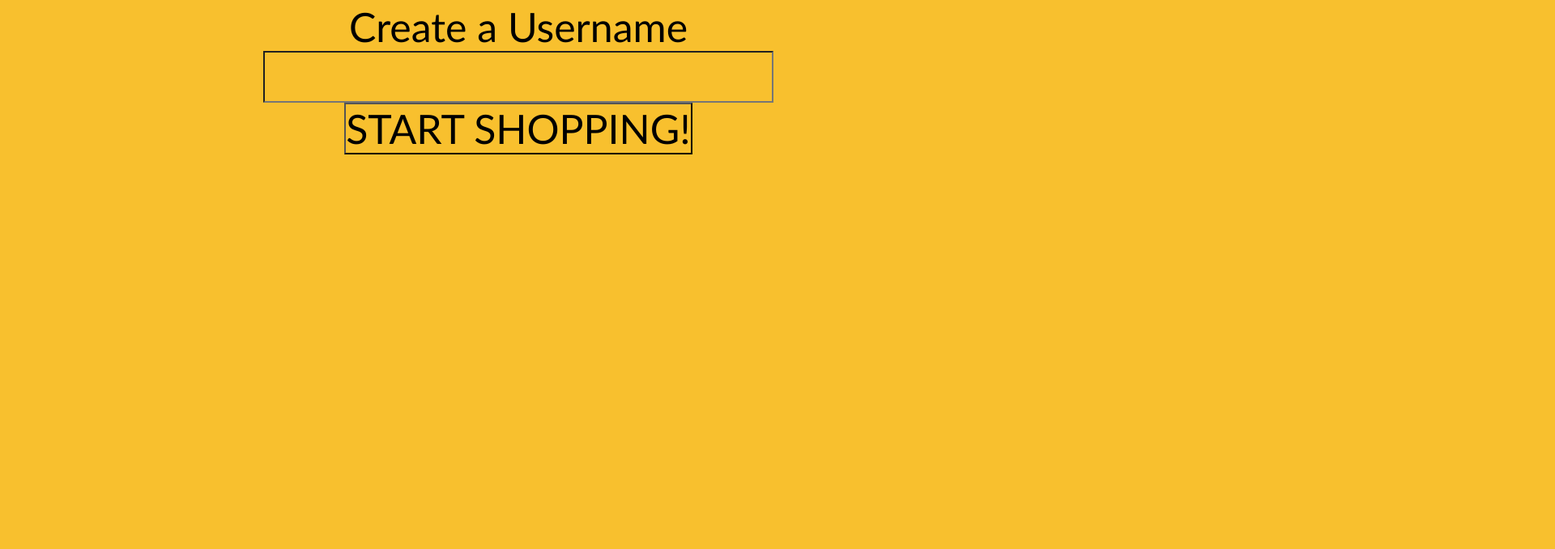
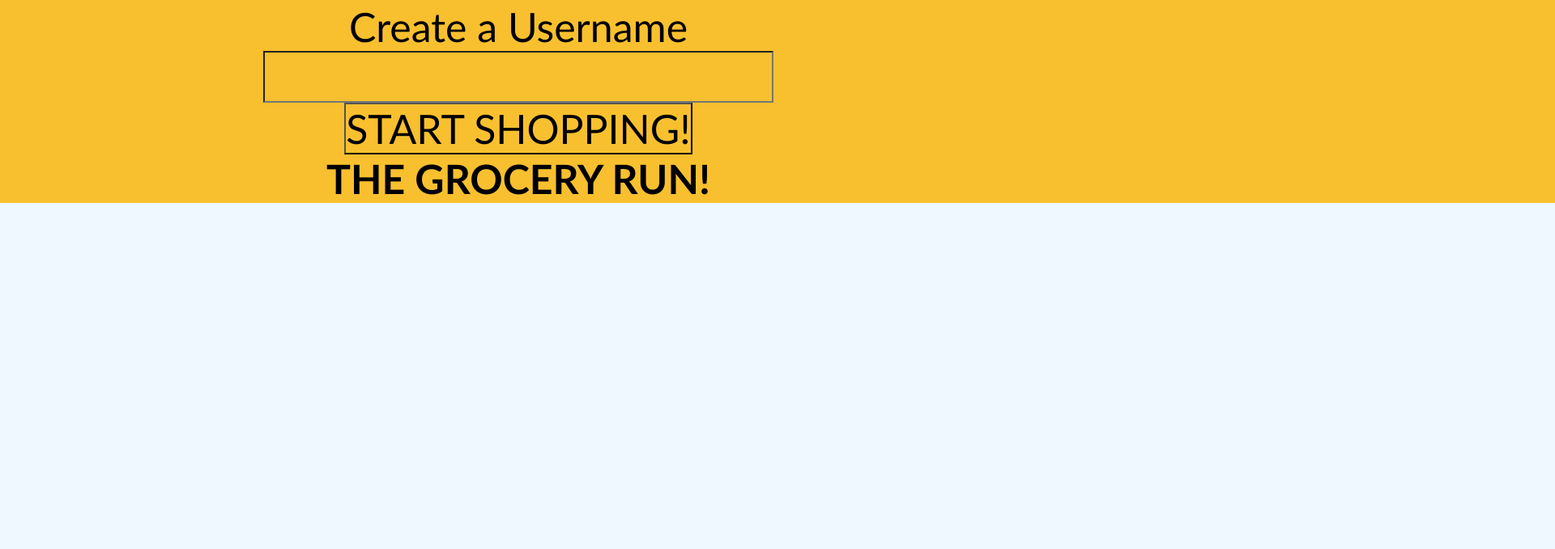
Before and after one commit to rhanico/theGroceryRun--roughdraft, a plain HTML site: page roughdraftcode.html in a window 1280 px wide. Shown: the part 2317-2996 px from the top of the page at 81% size, 1920 px wide, since content can reach past the window. Before the commit the page ends 2669 px from the top, so only its background shows below. Drawn offline with Linux system fonts and the light colour scheme.

Commit message:
added canvas on htm/js

```diff
--- a/roughdraftcode.html
+++ b/roughdraftcode.html
@@ -54,19 +54,17 @@
                 </div>
         </div>
         <div class="pages">
-            <canvas>
-
-            </canvas>
+            <h1> THE GROCERY RUN! </h1>
+            <canvas id="gameWindow"></canvas>
         </div>
 
 
 
 
-
+        <script src="theGRoceryRun.js"></script>
     </body>
 
     <footer>
-
     </footer>
 
 
--- a/theGRoceryRun.js
+++ b/theGRoceryRun.js
@@ -0,0 +1,27 @@
+let gameWindow;
+let gameWindowWidth = 2000;
+let gameWindowHeight = 1300;
+let content;
+
+let playerWidth;
+let playerHeight;
+let playerX;
+let playerY = gameWindowHeight - playerHeight;
+let playerIcon;
+
+let player = {
+    x : playerX,
+    y : playerY,
+    width : playerWidth,
+    height : playerHeight
+}
+
+
+
+window.onload = function() {
+    gameWindow = document.getElementById("gameWindow");
+    gameWindow.width = gameWindowWidth;
+    gameWindow.height = gameWindowHeight;
+
+    console.log(gameWindow);
+}
--- a/thegroceryRun.css
+++ b/thegroceryRun.css
@@ -48,3 +48,10 @@ p{
     font-size: 20px;
 
 }
+
+
+#gameWindow {
+    background-color: aliceblue;
+
+
+}
```
